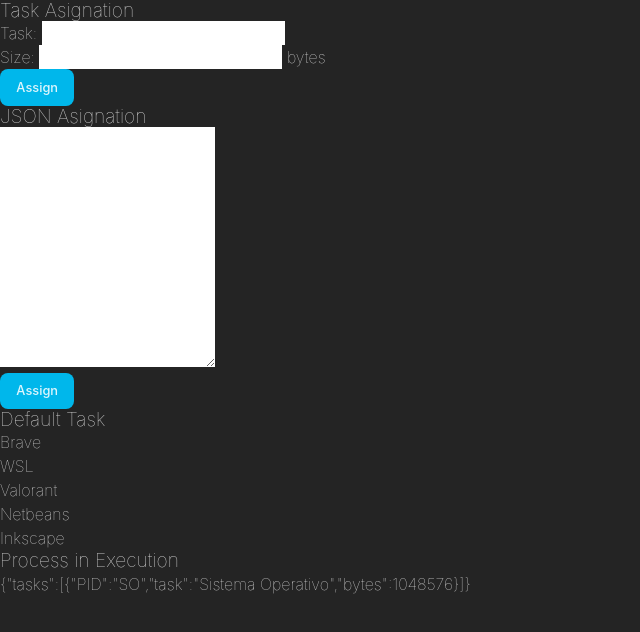
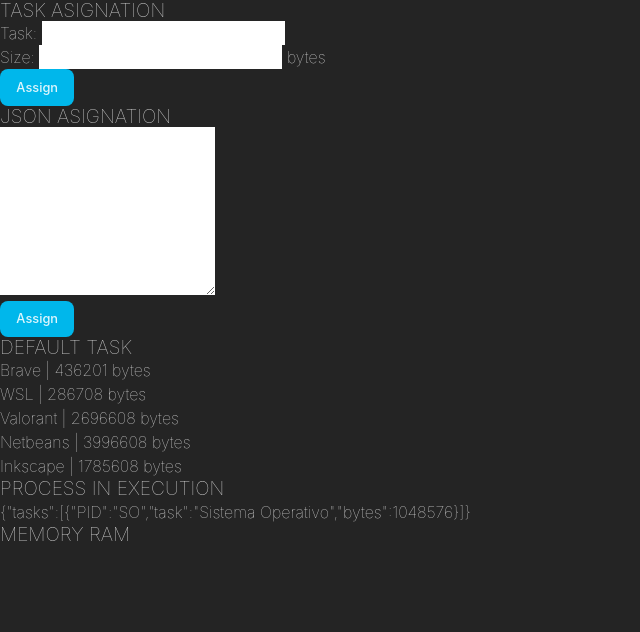
Before and after one commit to HannaVSM/Simulador-de-Memoria, a React (Vite) app: page / in a window 1280 px wide. Shown: the top 632 px of the page, without its empty margins (0-640 px from the left). Built offline with nearby package versions, Linux system fonts and the light colour scheme.

Commit message:
Estilizando con Tailwind CSS

```diff
--- a/src/App.jsx
+++ b/src/App.jsx
@@ -7,12 +7,35 @@ import ProcessExecution from './components/ProcessExecution';
 function App() {
   return (
     <GlobalProvider>
+      <div className="bg-zinc-800 text-slate-100 w-screen">
+        <div className="flex">
+          <div className='border border-white border-r-1 border-l-1 border-t-0 border-l-0 border-b-0'>
+            <div className='mb-4 mt-4 border border-white border-b-1 border-r-0 border-l-0 border-t-0'>
+              <AsignationForm />
+            </div>
 
-      <AsignationForm />
-      <JSONForm />
-      <ProgramsDefault />
-      <ProcessExecution />
+            <div className='mb-4 mt-4 border border-white border-b-1 border-r-0 border-l-0 border-t-0'>
+              <JSONForm />
+            </div>
 
+            <div>
+              <ProgramsDefault />
+            </div>
+          </div>
+
+          <div>
+            <div>
+              <ProcessExecution />
+            </div>
+          </div>
+
+          <div>
+            <div>
+              <h1>MEMORY RAM</h1>
+            </div>
+          </div>
+        </div>
+      </div>
     </GlobalProvider>
   )
 }
--- a/src/components/AsignationForm.jsx
+++ b/src/components/AsignationForm.jsx
@@ -24,26 +24,38 @@ function AsignationForm() {
     }
 
     return (
-        <div>
-            <h1>Task Asignation</h1>
+        <>
+            <h1 className="mb-2 ml-2">TASK ASIGNATION</h1>
 
             <form onSubmit={onSubmit}>
                 <div>
-                    <label>Task: </label>
-                    <input type="text" onChange={(e) => setTask(e.target.value)} value={task}/>
+                    <label className="font-normal mx-1.5 ml-4">Task: </label>
+                    <input
+                        type="text"
+                        onChange={(e) => setTask(e.target.value)}
+                        value={task}
+                        className="bg-white text-black px-7 py-0 mr-4 my-2"
+                    />
                 </div>
 
                 <div>
-                    <label>Size: </label>
-                    <input type="number" onChange={(e) => setBytes(e.target.value)} value={bytes}/>
+                    <label className="font-normal mx-1.5 ml-4">Size: </label>
+                    <input
+                        type="number"
+                        onChange={(e) => setBytes(e.target.value)}
+                        value={bytes}
+                        className="bg-white text-black px-1 py-0 mr-2 my-2"
+                    />
                     <span> bytes</span>
                 </div>
 
-                <button>
-                    Assign
-                </button>
+                <div className="flex justify-center">
+                    <button className="mt-2 mb-4">
+                        Assign
+                    </button>
+                </div>
             </form>
-        </div>
+        </>
     )
 }
 
--- a/src/components/JSONForm.jsx
+++ b/src/components/JSONForm.jsx
@@ -5,7 +5,7 @@ function JSONForm() {
     const { addTask } = useGlobalState();
 
     const initialJSON =
-    `{\n  "PID": "",\n  "task": "",\n  "bytes": "",\n  "text":"",\n  "data": "",\n  "bss": "",\n  "heap": "",\n  "stack": ""\n}`;
+    `{\n  "PID": "",\n  "task": "",\n  "text":"",\n  "data": "",\n  "bss": "",\n}`;
 
     const [textArea, setTextArea] = useState(initialJSON);
 
@@ -15,28 +15,34 @@ function JSONForm() {
         addTask({
             PID: formJSON.PID,
             task: formJSON.task,
-            bytes: +formJSON.bytes
+            bytes: + formJSON.bytes + formJSON.text + formJSON.bss + formJSON.data + 65536 + 131072
         });
 
         setTextArea(initialJSON);
     };
 
     return (
-        <div>
-            <h1>JSON Asignation</h1>
+        <>
+            <h1 className="mb-4 ml-2">JSON ASIGNATION</h1>
 
-            <div>
+            <div className="ml-4 mr-4">
                 <textarea
                     value={textArea}
                     onChange={(e) => setTextArea(e.target.value)}
-                    rows={10}
+                    rows={7}
+                    className="bg-white text-black w-full"
                 />
             </div>
 
-            <button onClick={onSubmit}>
-                Assign
-            </button>
-        </div>
+            <div className="flex justify-center">
+                <button
+                    onClick={onSubmit}
+                    className="mt-2 mb-4"
+                >
+                    Assign
+                </button>
+            </div>
+        </>
     )
 }
 
--- a/src/components/ProcessExecution.jsx
+++ b/src/components/ProcessExecution.jsx
@@ -5,7 +5,7 @@ function ProcessExecution() {
 
     return (
         <div>
-            <h1>Process in Execution</h1>
+            <h1>PROCESS IN EXECUTION</h1>
             <div>
                 {JSON.stringify(data)}
             </div>
--- a/src/components/ProgramsDefault.jsx
+++ b/src/components/ProgramsDefault.jsx
@@ -51,20 +51,29 @@ function ProgramsDefault() {
         }
     };
 
-    const programsDefault = ["Brave", "WSL", "Valorant", "Netbeans", "Inkscape"];
+    const programsDefault = ["Brave | 436201 bytes", "WSL | 286708 bytes", "Valorant | 2696608 bytes", "Netbeans | 3996608 bytes", "Inkscape | 1785608 bytes"];
 
     return (
-        <div>
-            <h1>Default Task</h1>
+        <>
+            <h1 className="mb-4 ml-2">DEFAULT TASK</h1>
 
+            <div className='m-2 mr-4 border border-white'>
                 <ul>
                     {programsDefault.map((item, index) => (
-                    <li key={index} onClick={() => handleClick(item)} style={{ cursor: 'pointer' }}>
+                        <div className='bg-white m-2 flex justify-center'>
+                            <li
+                                key={index}
+                                onClick={() => handleClick(item)}
+                                style={{ cursor: 'pointer' }}
+                                className='text-black'
+                            >
                                 {item}
                             </li>
+                        </div>
                     ))}
                 </ul>
             </div>
+        </>
     )
 }
 
--- a/src/index.css
+++ b/src/index.css
@@ -4,34 +4,13 @@
 
 :root {
   font-family: Inter, system-ui, Avenir, Helvetica, Arial, sans-serif;
-  line-height: 1.5;
   font-weight: 100;
 
   color-scheme: light dark;
   color: rgba(255, 255, 255, 0.87);
   background-color: #242424;
-
-  font-synthesis: none;
-  text-rendering: optimizeLegibility;
-  -webkit-font-smoothing: antialiased;
-  -moz-osx-font-smoothing: grayscale;
 }
 
-a {
-  font-weight: 500;
-  color: #646cff;
-  text-decoration: inherit;
-}
-a:hover {
-  color: #535bf2;
-}
-
-body {
-  margin: 0;
-  display: flex;
-  min-width: 320px;
-  min-height: 100vh;
-}
 
 h1 {
   font-size: 1.2em;
@@ -50,7 +29,7 @@ button {
   transition: border-color 0.25s;
 }
 button:hover {
-  border-color: #646cff;
+  border-color: #ffffff;
 }
 button:focus,
 button:focus-visible {
```
Lines whose indentation alone changed are shown as unchanged.
